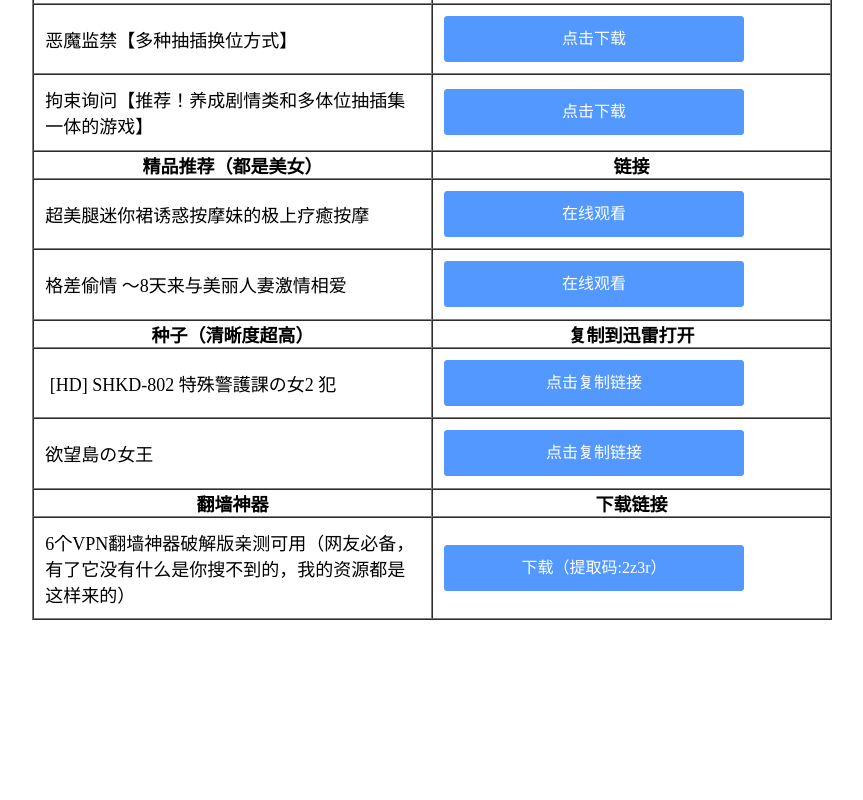
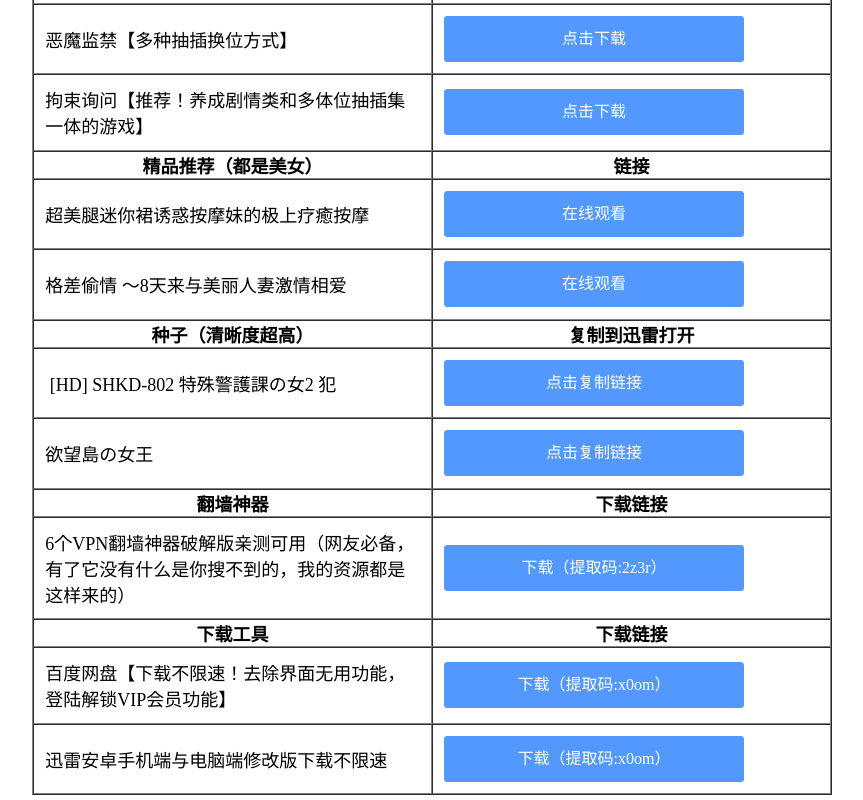
Before and after one commit to bagehetao/ToShare, a plain HTML site: page index.html in a window 1280 px wide. Shown: the part 686-1486 px from the top of the page, without its empty margins (208-1071 px from the left). Before the commit the page ends 1311 px from the top, so only its background shows below. Drawn offline with Linux system fonts and the light colour scheme.

Commit message:
Update index.html

```diff
--- a/index.html
+++ b/index.html
@@ -151,6 +151,19 @@
           <td><a href="https://pan.baidu.com/s/1w0gQUFdbKaNc6HnJnHpaIw" target="_blank">下载（提取码:2z3r）</a></td>
          </tr>
 
+<tr>
+          <th>下载工具</th>
+          <th>下载链接</th>
+         </tr>
+         <tr>
+           <td>百度网盘【下载不限速！去除界面无用功能，登陆解锁VIP会员功能】</td>
+          <td><a href="https://pan.baidu.com/s/1byguYfv3MimyKQi0eZE_AA" target="_blank">下载（提取码:x0om）</a></td>
+         </tr>
+         <tr>
+           <td>迅雷安卓手机端与电脑端修改版下载不限速</td>
+          <td><a href="https://pan.baidu.com/s/1byguYfv3MimyKQi0eZE_AA" target="_blank">下载（提取码:x0om）</a></td>
+         </tr>
+
 
         </table>
 
```
